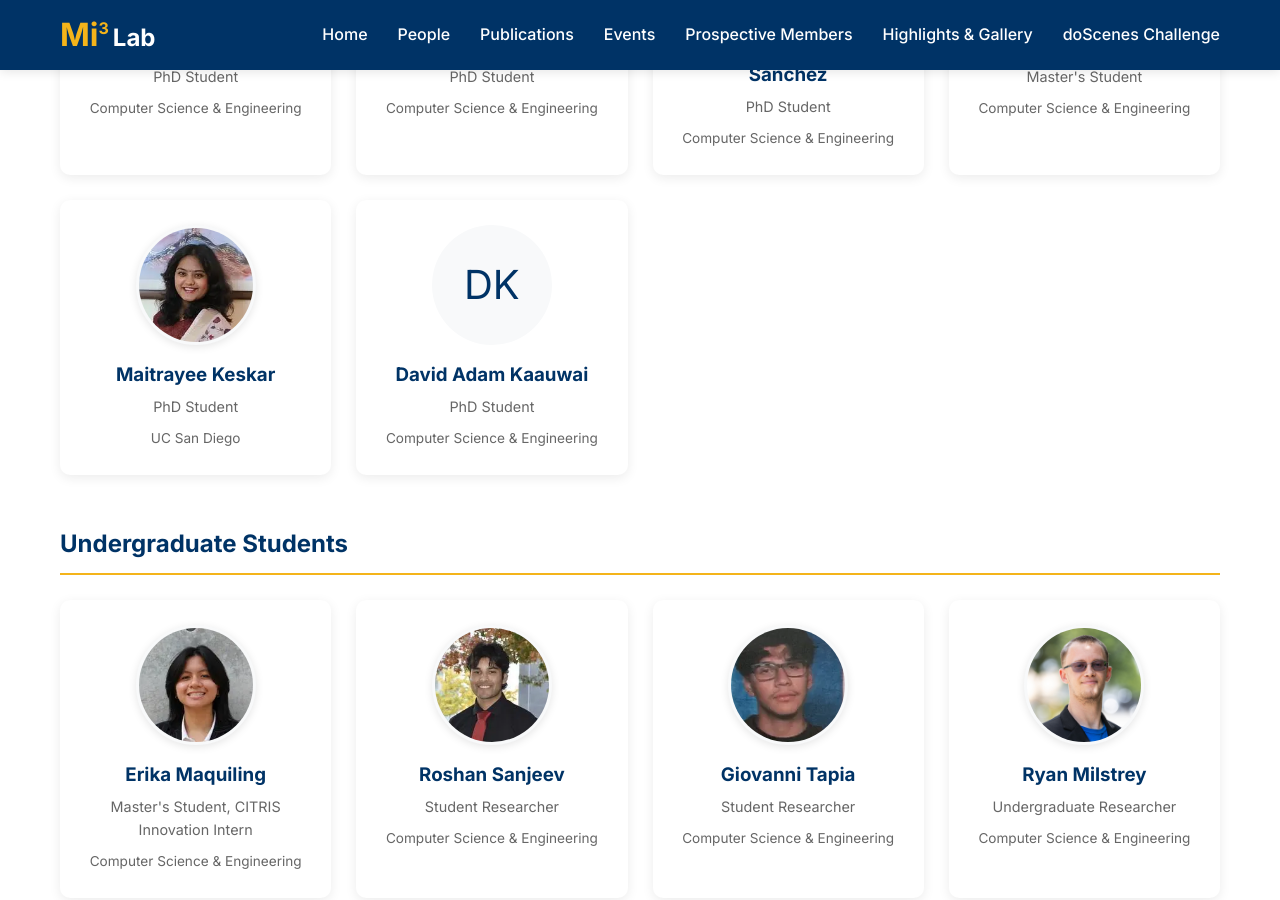
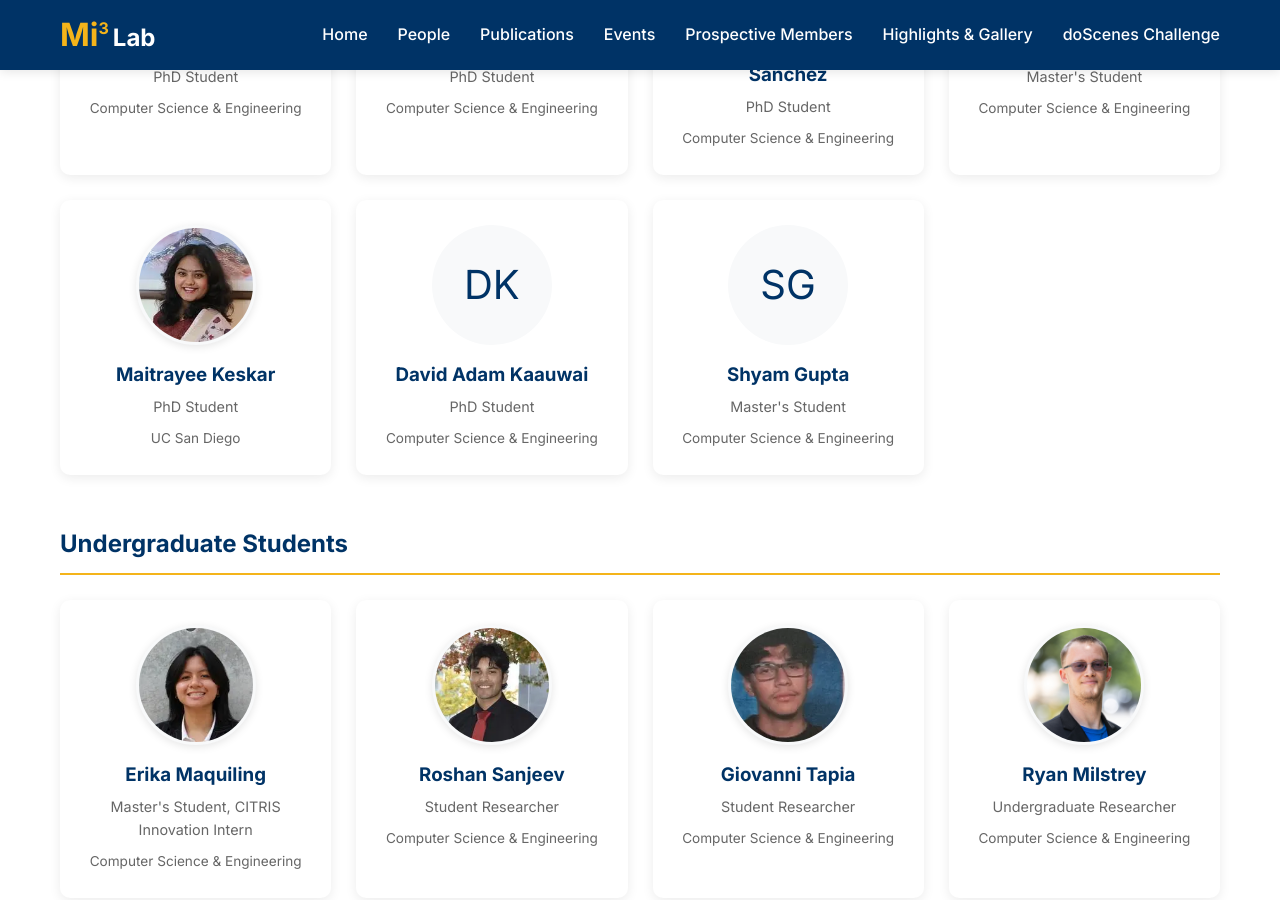
Before and after one commit to Mi3-Lab/mi3-lab.github.io, a Jekyll site: the page built from people.html, in a window 1280 px wide and 900 px high, scrolled down 1000 px. Built offline with Jekyll 4.4.1, drawn with Linux system fonts in a browser that asks for light colours; some of the changed text lies outside the part shown.

Commit message:
People: re-add Shyam Gupta as Master's Student
Returning from alumni — joining UCM for his MS.

Co-Authored-By: Claude Sonnet 4.6 <noreply@anthropic.com>

```diff
--- a/people.html
+++ b/people.html
@@ -66,6 +66,13 @@ title: People
         <div class="person-avatar">DK</div>
         <h3>David Adam Kaauwai</h3>
         <p class="role">PhD Student</p>
+        <p class="affiliation">Computer Science & Engineering</p>
+      </div>
+
+      <div class="person-card">
+        <div class="person-avatar">SG</div>
+        <h3>Shyam Gupta</h3>
+        <p class="role">Master's Student</p>
         <p class="affiliation">Computer Science & Engineering</p>
       </div>
     </div>
@@ -236,10 +243,6 @@ title: People
         <span class="alumni-details">Student Researcher &rarr; MS in CSE, San Jose State University</span>
       </li>
       <li>
-        <span class="alumni-name">Shyam Gupta</span>
-        <span class="alumni-details">Student Researcher</span>
-      </li>
-      <li>
         <span class="alumni-name">Srinivasa Perisetla</span>
         <span class="alumni-details">Student Researcher &rarr; BS in CSE, UC San Diego</span>
       </li>
```
